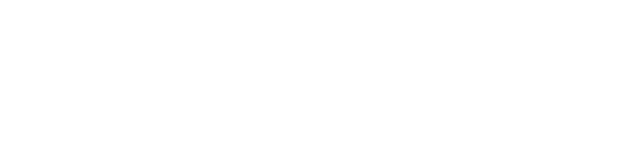
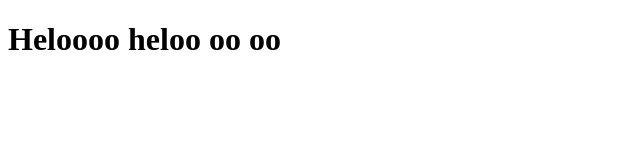
Before and after one commit to Pavlo-L/GITpromo, a plain HTML site: page folder2/index.html in a window 1280 px wide. Shown: the whole page, without its empty margins (0-640 px from the left). Drawn offline with Linux system fonts and the light colour scheme.

Commit message:
index review

```diff
--- a/folder2/index.html
+++ b/folder2/index.html
@@ -6,6 +6,6 @@
     <title>Document</title>
 </head>
 <body>
-
+    <h1>Heloooo heloo oo oo</h1>
 </body>
 </html>
```
